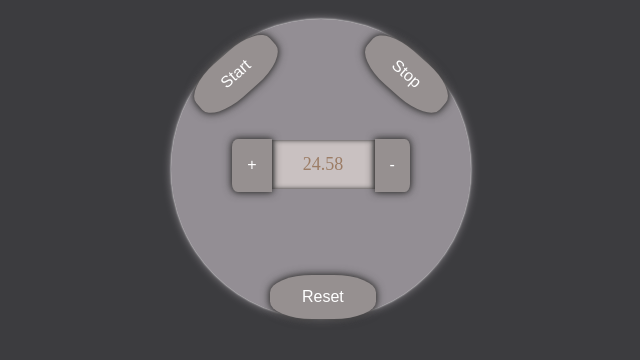
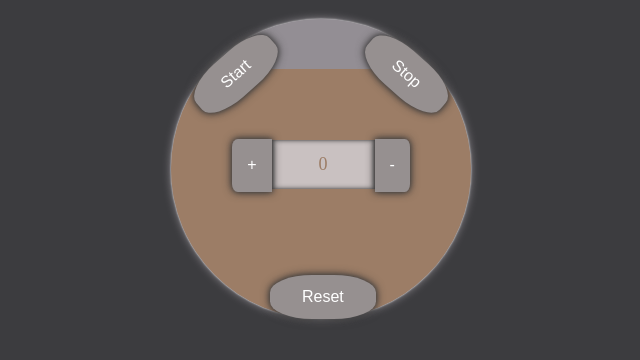
Before and after one commit to GlynL/PomodoroClock, a plain HTML site: page index.html in a window 1280 px wide. Both pictures are taken after a click on the button "Start". Shown: the part 62-422 px from the top of the page, without its empty margins (319-959 px from the left). Drawn offline with Linux system fonts and the light colour scheme; a web font is replaced by a local one.

Commit message:
fix - filling on stop/start fix - end of timer

```diff
--- a/index.html
+++ b/index.html
@@ -12,6 +12,7 @@
     <h1>Pomodoro Clock</h1>
     <div class='centered' id='container'>
         <div id='clock'>
+            <div id='fill'>
                 <div id='topBtns'>
                     <button class='btnStd' id='btnStart'>Start</button>
                     <button class='btnStd' id='btnStop'>Stop</button>
@@ -19,10 +20,11 @@
 
                 <div id='timerNbtns'>
                     <button class='btnStd' id='btnIncr'>+</button><!-- comments added to remove whitespace from inbetween inline elements
-                --><span id='timer'>25</span><!--
+                    --><span id='timer'>0.02</span><!--
                     --><button class='btnStd' id='btnDecr'>-</button>
                 </div>
                 <button class='btnStd' id='btnReset'>Reset</button>
+            </div>
         </div>
     </div>
 
--- a/script.js
+++ b/script.js
@@ -1,19 +1,45 @@
-var interval;
 var timer = document.querySelector('#timer');
 var isIntervalInProgress = false;
+var fill = document.querySelector('#fill');
+var fillingInProgress = false;
+
+var intervalTime;
+var counter, ogTime, filledCounter;
+
 
 // set interval timer for every second
 function countdown(){
     // check if interval has already started
     if(!isIntervalInProgress){
         // start countdown
-        interval = setInterval(function(){
+        isIntervalInProgress = true;
+        intervalTimer();
+    }
+}
+
+function intervalTimer(){
+    if(!fillingInProgress){
+        counter = 0;
+        ogTime =Number(timer.textContent);
+        filledCounter = ogTime * 60;
+    }
+    fillingInProgress = true;
+    intervalTime = setInterval(function(){
+        //get timer value and check if finished
         timerVal = Number(timer.textContent);
-            if(timerVal === 0.01){
-                alert("finished");
-                clearInterval(interval);
+        if(timerVal === 0.00){
+            timer.textContent = "BUZZZ!";
             isIntervalInProgress = false;
+            clearInterval(intervalTime);
+            return;
         }
+
+        // filling of timer
+         counter++;
+         if(counter<=filledCounter){
+             fill.style.background= 'linear-gradient(to top, #9c7d66 ' + (counter/ogTime)/60*100 + '%, #938E94 0%)';
+         }
+
         timerVal -= 0.01;
         // convert to 2 decimal places - floating point imprecision
         // toFixed converts to string - convert back to number
@@ -27,10 +53,6 @@ function countdown(){
         // adjust text to display new time
         timer.textContent = timerVal;
         }, 1000);
-
-            isIntervalInProgress = true;
-    }
-
 }
 
 
@@ -41,7 +63,7 @@ startBtn.addEventListener('click', countdown);
 // stop interval timer
 var stopBtn = document.querySelector('#btnStop');
 stopBtn.addEventListener('click', function(){
-    clearInterval(interval);
+    clearInterval(intervalTime);
     isIntervalInProgress = false;
 });
 
@@ -49,6 +71,10 @@ stopBtn.addEventListener('click', function(){
 var resetBtn = document.querySelector('#btnReset');
 resetBtn.addEventListener('click', function(){
     timer.textContent = "25";
+    fill.style.background = '#938E94';
+    clearInterval(intervalTime);
+    isIntervalInProgress = false;
+    fillingInProgress = false;
 });
 
 // increase/decrease timer
@@ -59,6 +85,7 @@ incrBtn.addEventListener('click', incDec);
 decrBtn.addEventListener('click', incDec);
 
 function incDec() {
+    if(!isIntervalInProgress){
         var timerVal = Number(timer.textContent);
         if(this.id === "btnDecr") {
             // don't allow timer to go below zero
@@ -72,3 +99,6 @@ function incDec() {
         }
         timer.textContent = timerVal;
     }
+}
+
+// add the break timer
--- a/style.css
+++ b/style.css
@@ -25,13 +25,22 @@ h1 {
     width: 300px;
     height: 300px;
 }
+
+/* for filling effect of timer */
+#fill {
+    position: absolute;
+    height: 100%;
+    width: 100%;
+    border-radius: 50%;
+}
+
 #clock {
     position: absolute;
     height: 100%;
     width: 100%;
     background-color: #938E94;
     border-radius: 50%;
-    box-shadow: 0 0 2px #FFFFFF, 0 0 8px #938E94;
+    box-shadow: 0 0 2px #FFFFFF,  0 0 8px #938E94;
 }
 
 
@@ -41,7 +50,7 @@ h1 {
     padding: 14px;
     display: inline-block;
     font-size: 18px;
-    color: rgb(156, 125, 102);
+    color: #9c7d66;
     box-shadow: inset 0 0 1px rgb(70, 68, 68), inset 0 0 5px #333;
 }
 
```
Lines whose indentation alone changed are shown as unchanged.
